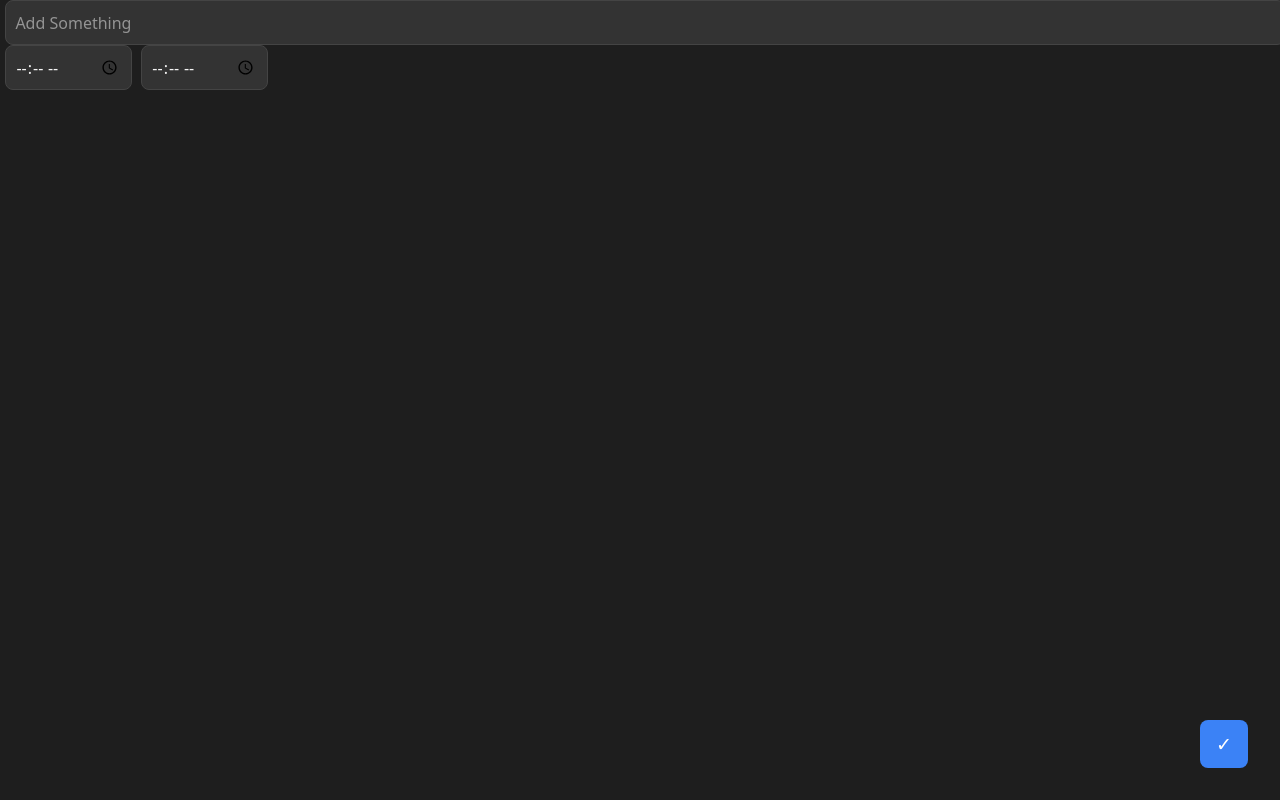
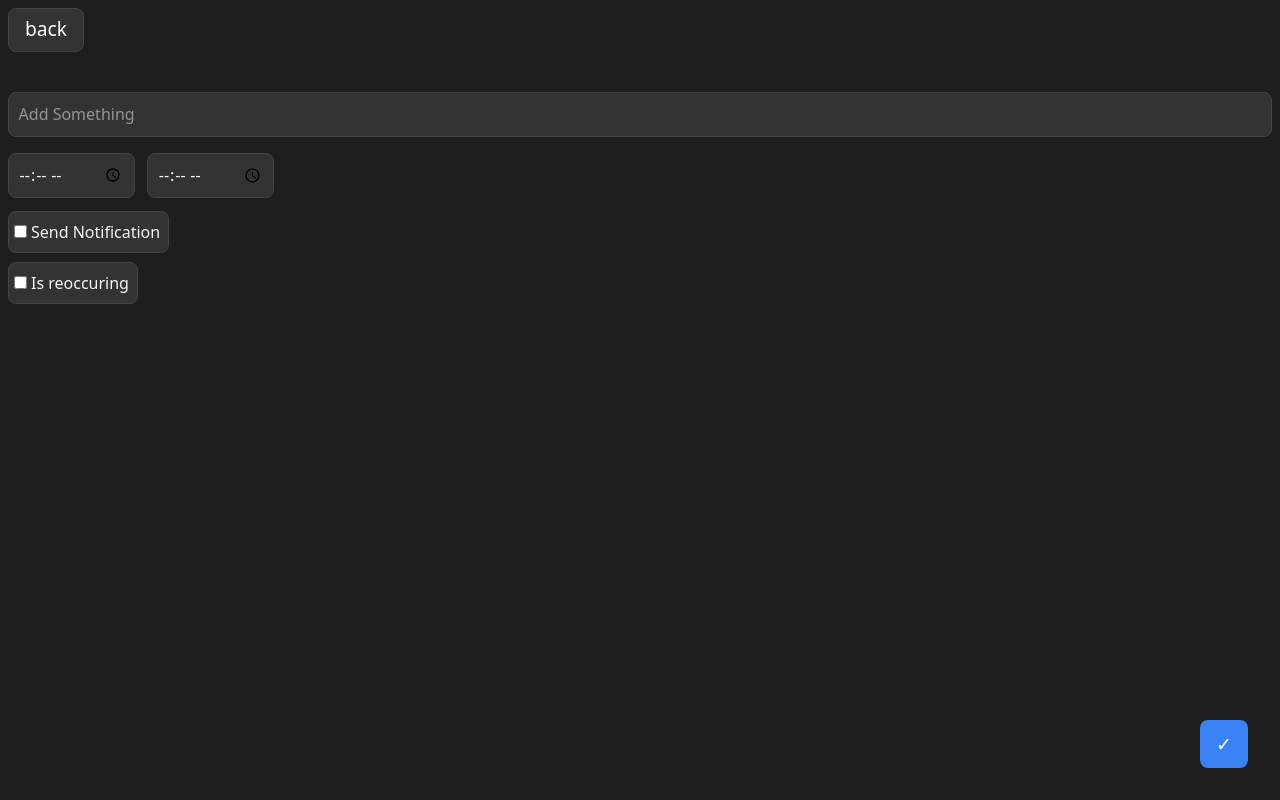
Before and after one commit to PAquaticus/cali, a SvelteKit app: page /create-event in a window 1280 px wide. Built offline with nearby package versions, Linux system fonts and the light colour scheme.

Commit message:
Added checkboxes and fixed styling

```diff
--- a/src/routes/create-event/+page.svelte
+++ b/src/routes/create-event/+page.svelte
@@ -4,27 +4,26 @@
 	import { isCalendarEvent } from '$lib/types/component-types';
 	import { addCalendarEvent } from '../eventStore.svelte';
 	let newEvent: Partial<CalendarEvent> = {};
-    let startTime: String = "";
-    let endTime: String = "";
+	let startTime: String = '';
+	let endTime: String = '';
 
-    const convertStringToDate = (timeString: String) =>  {
-        const [hours, minutes] = timeString.split(":");
+	const convertStringToDate = (timeString: String) => {
+		const [hours, minutes] = timeString.split(':');
 		let newDate = new Date();
 		newDate.setHours(Number(hours), Number(minutes));
 		return newDate;
-    }
+	};
 
 	const saveEvent = (newEvent: Partial<CalendarEvent>) => {
 		const saveableEvent: Partial<CalendarEvent> = {
 			pushNotification: false,
 			reoccuring: false,
 			...newEvent,
-            startTime:  convertStringToDate(startTime),
-            endTime:  convertStringToDate(endTime)
+			startTime: convertStringToDate(startTime),
+			endTime: convertStringToDate(endTime)
 		};
 
-
-        console.log(saveableEvent, isCalendarEvent(saveableEvent))
+		console.log(saveableEvent, isCalendarEvent(saveableEvent));
 
 		if (isCalendarEvent(saveableEvent)) {
 			addCalendarEvent(saveableEvent);
@@ -33,9 +32,13 @@
 	};
 </script>
 
-<input class="w-full" type="text" placeholder="Add Something" bind:value={newEvent.name} />
+<div class="container">
+	<button class="back m-2" on:click={() => goto('/')}>back</button>
+	<div class="w-full p-2">
+		<input class="name-input" type="text" placeholder="Add Something" bind:value={newEvent.name} />
+	</div>
 	<input
-	class="w-fit"
+		class="m-2 w-fit"
 		id="appointment-time"
 		type="time"
 		name="appointment-time"
@@ -49,16 +52,42 @@
 		bind:value={endTime}
 	/>
 
+	<div class="checkbox">
+		<label>
+			<input type="checkbox" id="exampleCheckbox" bind:checked={newEvent.pushNotification}/>
+			Send Notification
+		</label>
+	</div>
+
+	<div class="checkbox">
+		<label>
+			<input type="checkbox" id="exampleCheckbox" bind:checked={newEvent.reoccuring}/>
+			Is reoccuring
+		</label>
+	</div>
+
 	<button class="submit" on:click={() => saveEvent(newEvent)}>✓</button>
+</div>
 
 <style>
+	.name-input {
+		width: 100%;
+	}
+
+	.checkbox {
+		width: fit-content;
+		margin: 0.3rem 0 0.6rem 0.5rem;
+		padding: 0.5rem 0.5rem 0.5rem 0.3rem;
+		background: var(--input-bg);
+		border: 1px solid var(--input-border);
+		border-radius: 8px;
+		color: var(--text-color);
+	}
+
 	input[type='time'],
-	input[type='text'],
-	select,
-	input[type='color'] {
+	input[type='text'] {
 		padding: 0.6rem;
 		background: var(--input-bg);
-		margin-left: 0.3rem;
 		border: 1px solid var(--input-border);
 		border-radius: 8px;
 		color: var(--text-color);
@@ -66,8 +95,14 @@
 		font-size: 1rem;
 	}
 
+	.back {
+		padding: 0.4rem 1rem;
+		background: var(--input-bg);
+		border: 1px solid var(--input-border);
+		margin-bottom: 2rem;
+	}
+
 	button {
-		margin-left: 0.5rem;
 		padding: 0.6rem 1rem;
 		background: var(--accent-blue);
 		color: white;
@@ -84,8 +119,7 @@
 		right: 2rem;
 	}
 
-	input[type='text']:focus,
-	select:focus {
+	input[type='text']:focus {
 		border-color: var(--accent-blue);
 	}
 </style>
```
Lines whose indentation alone changed are shown as unchanged.
